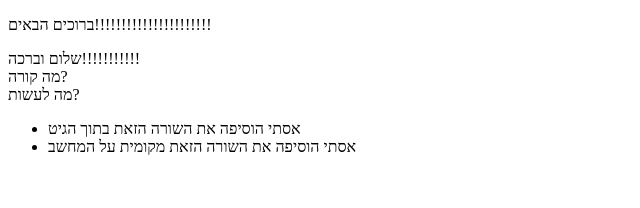
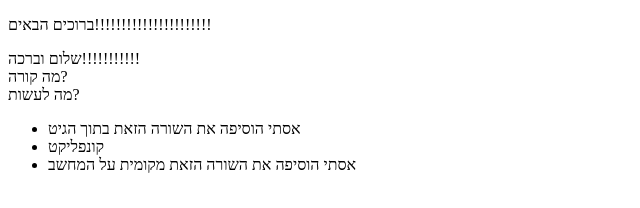
Before and after one commit to rachel480/git-third-project, a plain HTML site: page index.html in a window 1280 px wide. Shown: the whole page, without its empty margins (0-640 px from the left). Drawn offline with Linux system fonts and the light colour scheme.

Commit message:
addad li to line 15 to conflict

```diff
--- a/index.html
+++ b/index.html
@@ -12,6 +12,7 @@
     <div>מה לעשות?</div>
     <ul>
         <li>אסתי הוסיפה את השורה הזאת בתוך הגיט</li>
+        <li>קונפליקט</li>
         <li>אסתי הוסיפה את השורה הזאת מקומית על המחשב</li>
     </ul>
 </body>
```
